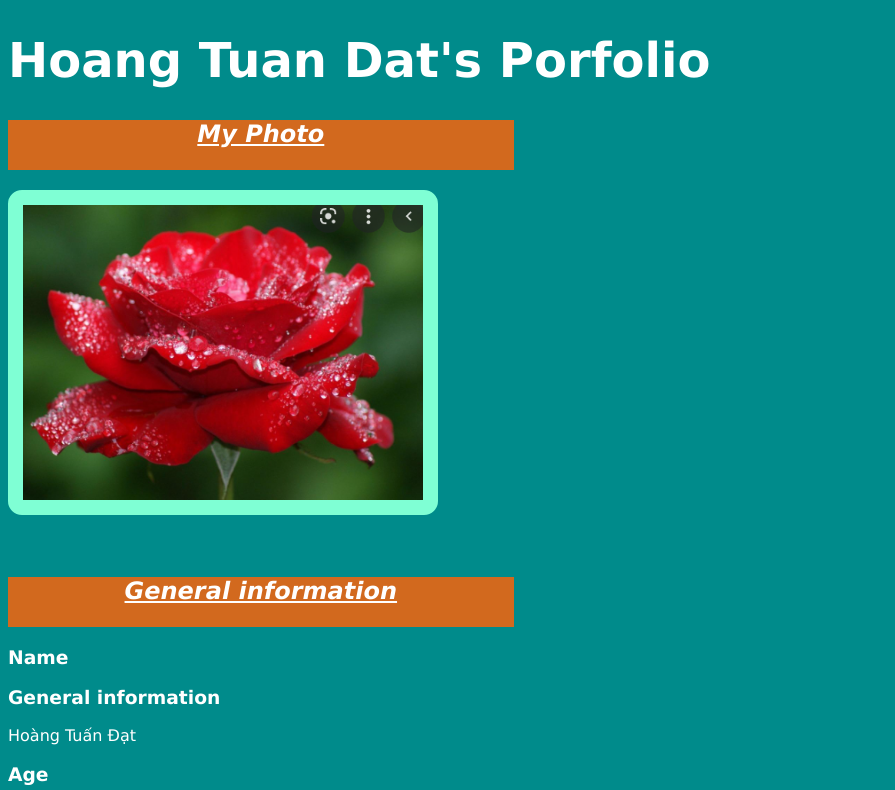
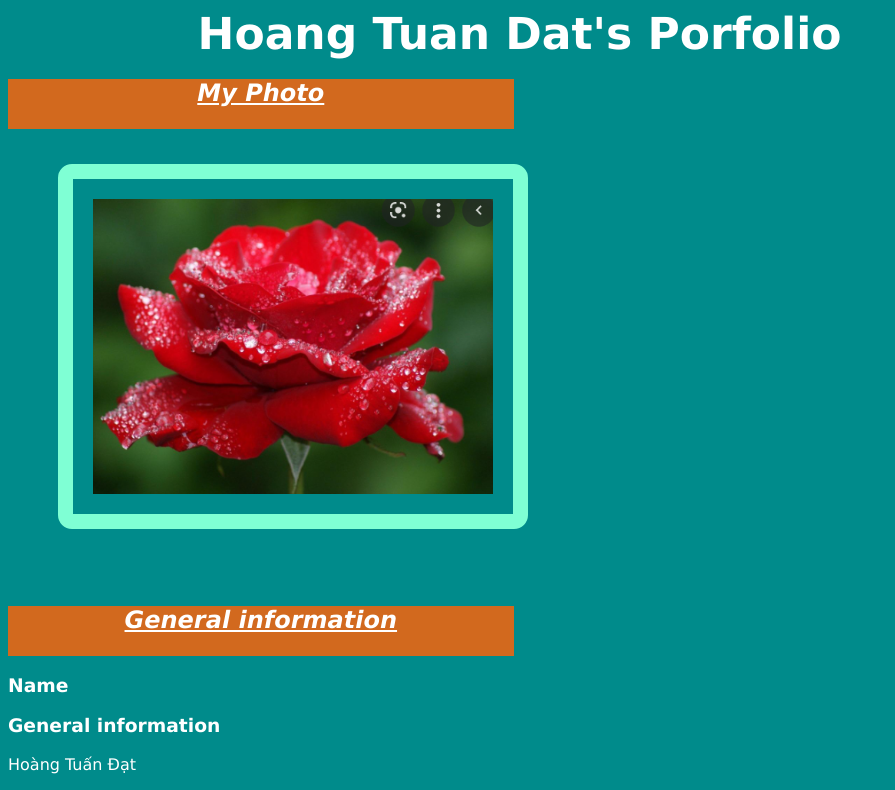
Before and after one commit to hoangtuandat/BW2205R1, a plain HTML site: page Buổi 8-23-06-2022/portfolio.html in a window 1280 px wide. Shown: the top 790 px of the page, without its empty margins (0-895 px from the left). Drawn offline with Linux system fonts and the light colour scheme.

Commit message:
Practice css

```diff
--- a/Buổi 8-23-06-2022/portfolio.html
+++ b/Buổi 8-23-06-2022/portfolio.html
@@ -25,7 +25,7 @@
             background-color: chocolate;
             width: 40%;
             height: 50px;
-            text-decoration: underline;
+            text-decoration:underline;
             font-style: italic;
             text-align: center;
         }
@@ -35,9 +35,14 @@
             border-color: aquamarine; */
             border: 15px solid aquamarine;
             border-radius: 14px;
+            padding: 20px;
+            margin: 15px;
+            margin-left: 50px;
         }
         h1{
-            font-size: 48px;
+            font-size: 44px;
+            margin: auto;
+            width: 70%;
         }
     </style>
   </head>
```
